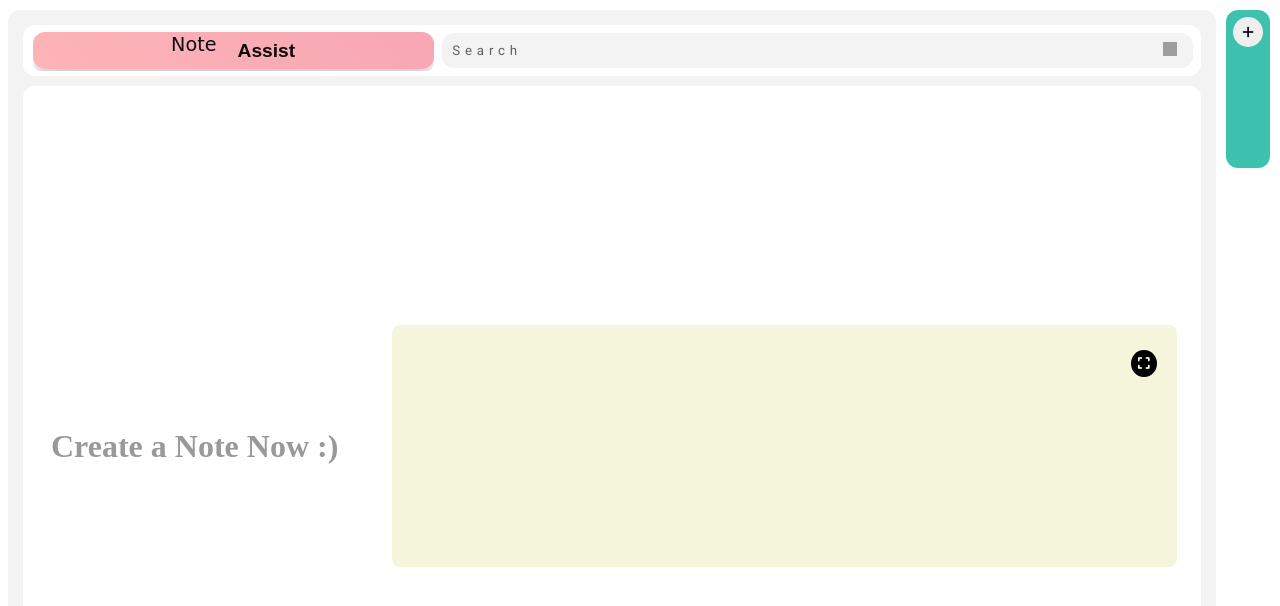
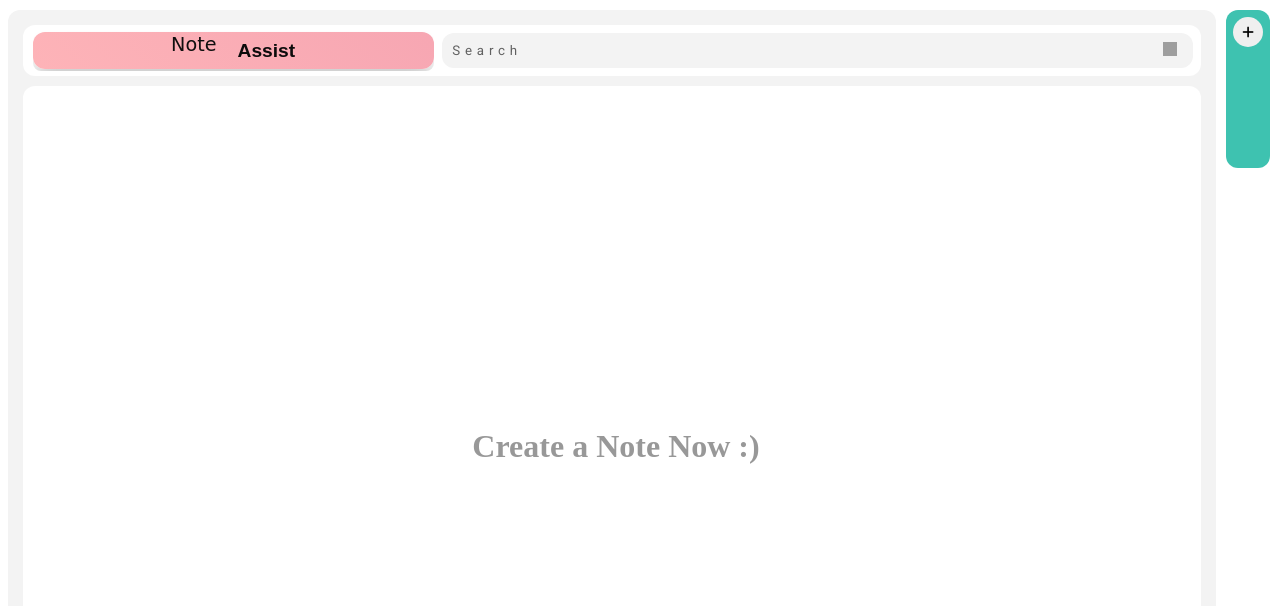
Before and after one commit to NKD52/NoteGenie, a plain HTML site: page index.html in a window 1280 px wide. Drawn offline with nearby package versions, Linux system fonts and the light colour scheme; grey boxes are pictures that could not be loaded; a web font is replaced by a local one.

Commit message:
Update index.html
updated the bug where card was preset even tho user did not create note

```diff
--- a/index.html
+++ b/index.html
@@ -34,7 +34,12 @@
         <main>
         <nav>
             <ul class="navul">
-
+                <!-- <li class="navli"><a href="home.html"><i class="fas fa-home"></i></a></li>
+                <li class="navli"><a href="home.html"><i class="fas fa-home"></i></a></li>
+                <li class="navli"><a href="home.html"><i class="fas fa-home"></i></a></li>
+                <li class="navli"><a href="home.html"><i class="fas fa-home"></i></a></li>
+                <li class="navli"><a href="home.html"><i class="fas fa-home"></i></a></li> -->
+                <!-- <li class="navli"><a href="#"><i class="fas fa-add"></i></a></li> -->
                 <button class="addNote"><i class="fas fa-add"></i></button>
             </ul>
         </nav>
@@ -66,20 +71,7 @@
             </div>
             <div class="boxes">
                 <!-- dynamic cards -->
-                <div class="card">
-                    <div class="innercard">
 
-
-                        <div class="footercard">
-                            <div class="tags">
-
-                            </div>
-                            <div class="expand">
-                                <button class="expandbtn"><i class="fas fa-expand"></i></button>
-                            </div>
-                        </div>
-                    </div>
-                </div>
 
             </div>
         </div>
```
